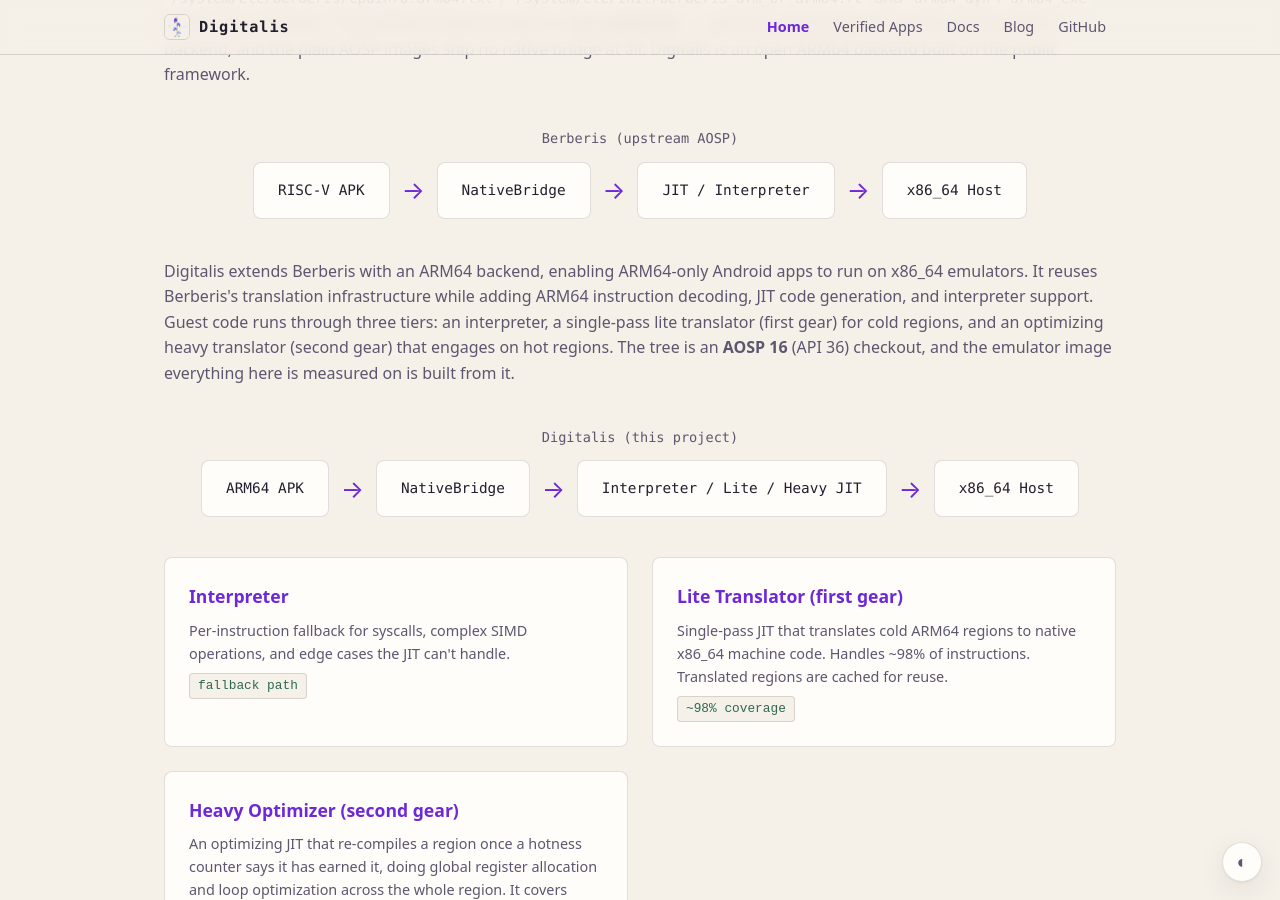
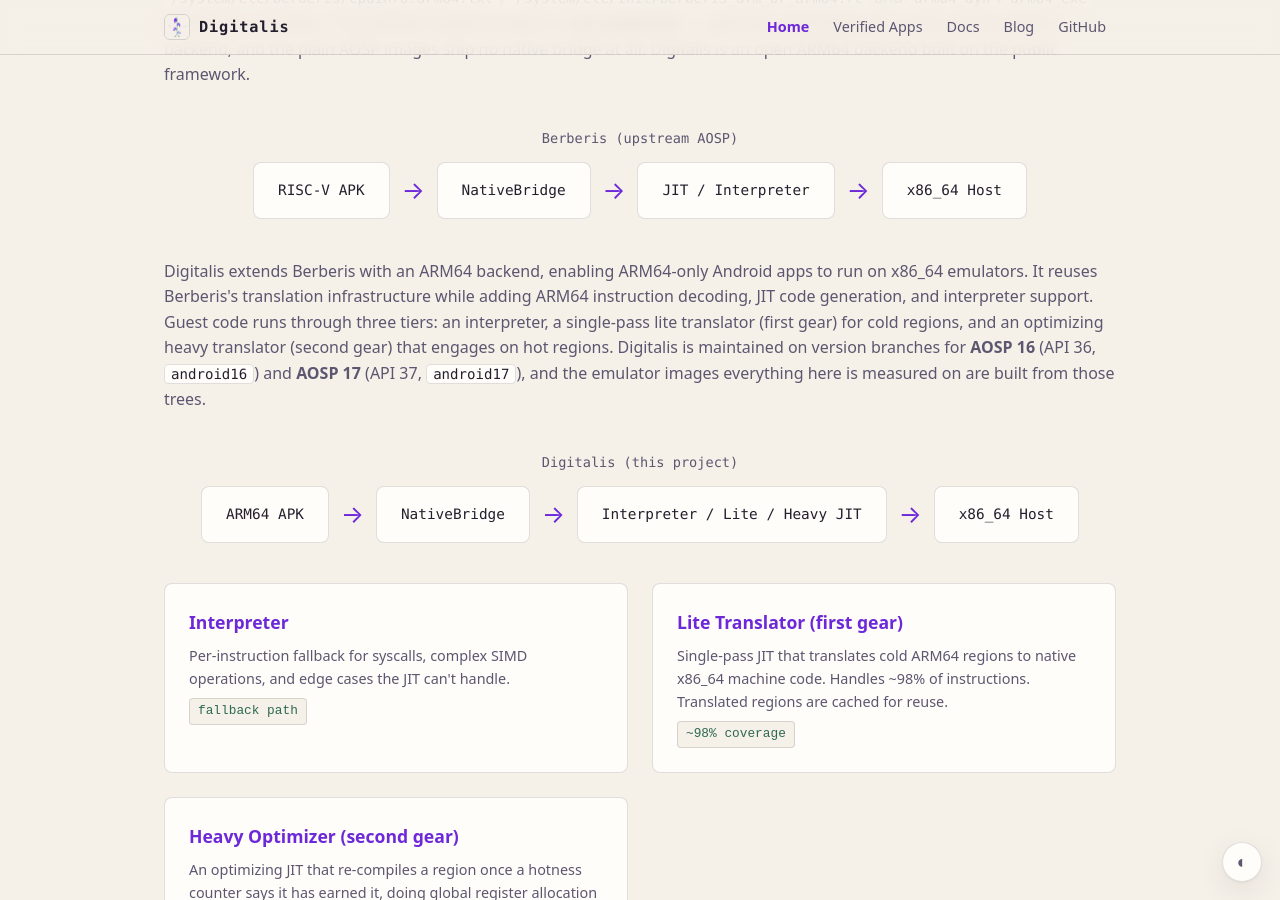
Before and after one commit to DigitalisX64/digitalisx64.github.io, a Jekyll site: the page built from index.html, in a window 1280 px wide and 900 px high, scrolled down 1293 px. Built offline with Jekyll 4.4.1, drawn with Linux system fonts in a browser that asks for light colours; some of the changed text lies outside the part shown.

Commit message:
index: note AOSP 16 and 17 support on main page

```diff
--- a/index.html
+++ b/index.html
@@ -9,7 +9,7 @@ layout: null
   <meta charset="UTF-8">
   <meta name="viewport" content="width=device-width, initial-scale=1.0">
   <title>Digitalis — ARM64-to-x86_64 Binary Translation</title>
-  <meta name="description" content="Run ARM64 Android apps on x86_64 emulators. Digitalis translates ARM64 instructions to native x86_64 machine code at runtime using JIT compilation, built on AOSP 16.">
+  <meta name="description" content="Run ARM64 Android apps on x86_64 emulators. Digitalis translates ARM64 instructions to native x86_64 machine code at runtime using JIT compilation, built on AOSP 16 and 17.">
   <link rel="icon" type="image/png" sizes="32x32" href="assets/favicon-32.png">
   <link rel="apple-touch-icon" href="assets/favicon-180.png">
   <link rel="stylesheet" href="/assets/theme.css">
@@ -33,7 +33,7 @@ layout: null
     <div class="container">
       <img class="hero-logo" src="assets/digitalis-icon.png" alt="" width="88" height="88">
       <h1 class="hero-title">DIGITALIS</h1>
-      <p class="hero-tagline">ARM64-to-x86_64 binary translation for Android &middot; built on AOSP 16</p>
+      <p class="hero-tagline">ARM64-to-x86_64 binary translation for Android &middot; built on AOSP 16 and 17</p>
       <!-- Only the call to action lives here now; Verified Apps, Docs, Blog and
            GitHub are all one click away in the nav above, and repeating them
            made the hero a second copy of it. -->
@@ -83,7 +83,7 @@ layout: null
         <div class="pipeline-step">x86_64 Host</div>
       </div>
 
-      <p class="section-desc">Digitalis extends Berberis with an ARM64 backend, enabling ARM64-only Android apps to run on x86_64 emulators. It reuses Berberis's translation infrastructure while adding ARM64 instruction decoding, JIT code generation, and interpreter support. Guest code runs through three tiers: an interpreter, a single-pass lite translator (first gear) for cold regions, and an optimizing heavy translator (second gear) that engages on hot regions. The tree is an <strong>AOSP 16</strong> (API 36) checkout, and the emulator image everything here is measured on is built from it.</p>
+      <p class="section-desc">Digitalis extends Berberis with an ARM64 backend, enabling ARM64-only Android apps to run on x86_64 emulators. It reuses Berberis's translation infrastructure while adding ARM64 instruction decoding, JIT code generation, and interpreter support. Guest code runs through three tiers: an interpreter, a single-pass lite translator (first gear) for cold regions, and an optimizing heavy translator (second gear) that engages on hot regions. Digitalis is maintained on version branches for <strong>AOSP 16</strong> (API 36, <code>android16</code>) and <strong>AOSP 17</strong> (API 37, <code>android17</code>), and the emulator images everything here is measured on are built from those trees.</p>
 
       <div class="pipeline-label">Digitalis (this project)</div>
       <div class="pipeline">
```
